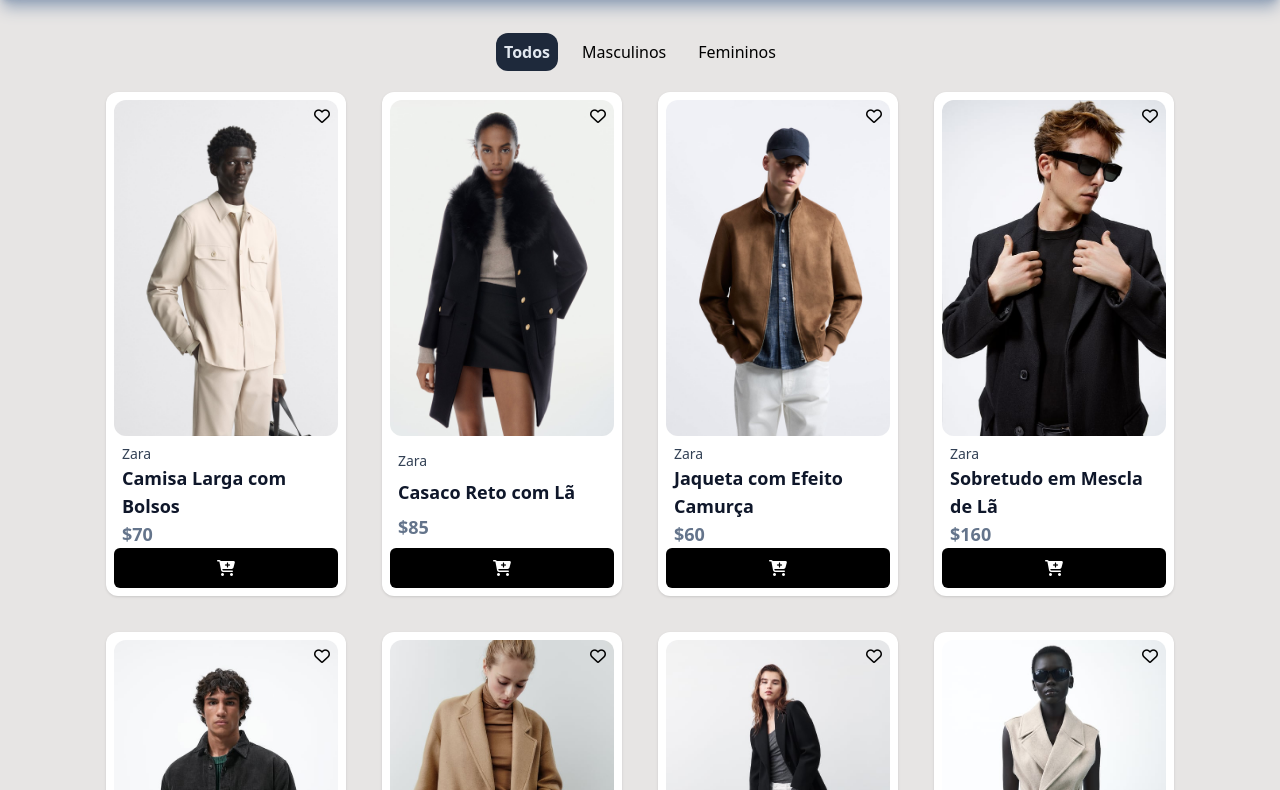
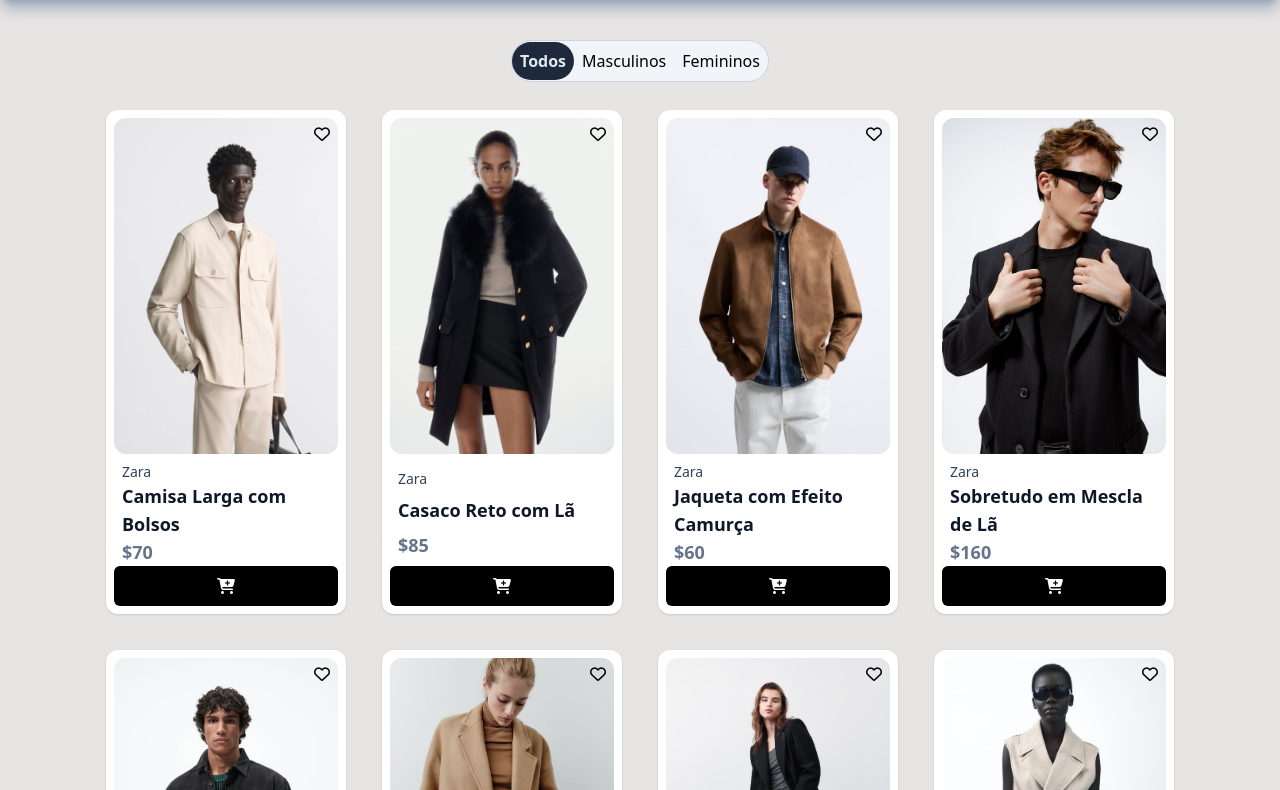
Before and after one commit to wagstalos/Magazine-Hashtag, a website built with Vite: page index.html in a window 1280 px wide. Shown: the part 96-886 px from the top of the page. Built offline with nearby package versions, Linux system fonts and the light colour scheme.

Commit message:
style filters

```diff
--- a/index.html
+++ b/index.html
@@ -45,25 +45,25 @@
   </header>
 
   <main class="flex flex-col items-center">
-    <section id="filtros" class="pt-10 flex">
-      <div class="px-2">
+    <section id="filtros" class="mt-10 flex border bg-slate-100 border-slate-300 rounded-full py-2">
+      <div class="">
         <input id="exibir-todos" type="radio" name="filtro" class="peer hidden" checked>
         <label for="exibir-todos"
-          class="peer-checked:bg-slate-800 peer-checked:text-slate-200 peer-checked:font-bold p-2 rounded-xl cursor-pointer select-none">Todos
+          class="peer-checked:bg-slate-800 peer-checked:text-slate-200 peer-checked:font-bold p-2 rounded-full cursor-pointer select-none">Todos
         </label>
       </div>
 
-      <div class="px-2">
+      <div class="">
         <input id="exibir-masculinos" type="radio" name="filtro" class="peer hidden">
         <label for="exibir-masculinos"
-          class="peer-checked:bg-slate-800 peer-checked:text-slate-200 peer-checked:font-bold p-2 rounded-xl cursor-pointer select-none">Masculinos
+          class="peer-checked:bg-slate-800 peer-checked:text-slate-200 peer-checked:font-bold p-2 rounded-full cursor-pointer select-none">Masculinos
         </label>
       </div>
 
-      <div class="px-2">
+      <div class="">
         <input id="exibir-femininos" type="radio" name="filtro" class="peer hidden">
         <label for="exibir-femininos"
-          class="peer-checked:bg-slate-800 peer-checked:text-slate-200 peer-checked:font-bold p-2 rounded-xl cursor-pointer select-none">Femininos
+          class="peer-checked:bg-slate-800 peer-checked:text-slate-200 peer-checked:font-bold p-2 rounded-full cursor-pointer select-none">Femininos
         </label>
       </div>
 
```
